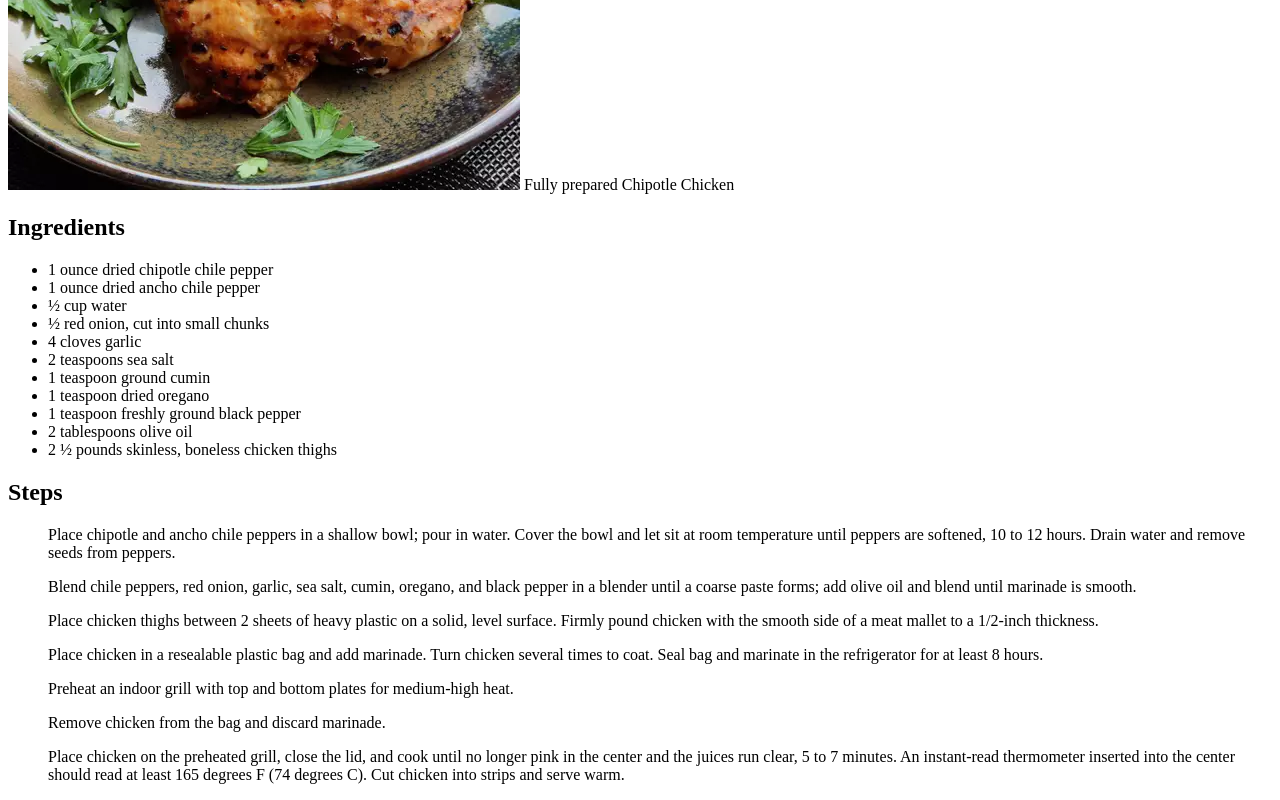
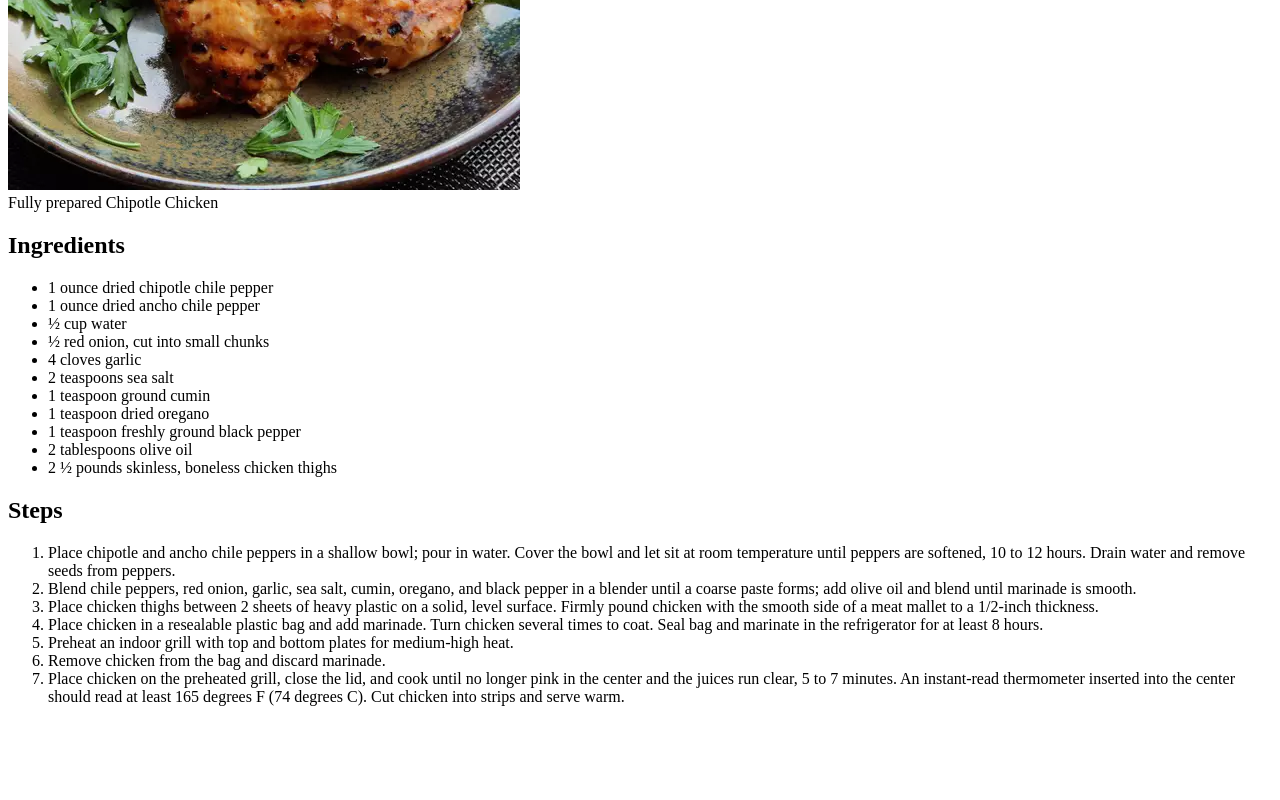
Before and after one commit to Overwatch-23580/TOP, a plain HTML site: page TOP-Recipe/recipes/chipotle-chicken.html in a window 1280 px wide. Shown: the part 402-1202 px from the top of the page. After the commit the page ends 1124 px from the top, so only its background shows below. Drawn offline with Linux system fonts and the light colour scheme.

Commit message:
Fixed a typo where li was ol and added br line between caption and the image

```diff
--- a/TOP-Recipe/recipes/chipotle-chicken.html
+++ b/TOP-Recipe/recipes/chipotle-chicken.html
@@ -10,7 +10,7 @@
 
 <body>
     <h1>Chipotle Chicken</h1>
-    <img src="recipes-picture/image (1).webp">
+    <img src="recipes-picture/image (1).webp"><br>
     <caption>Fully prepared Chipotle Chicken</caption>
     <h2>Ingredients</h2>
     <ul>
@@ -27,25 +27,34 @@
         <li>2 ½ pounds skinless, boneless chicken thighs</li>
     </ul>
     <h2>Steps</h2>
-    <ol>Place chipotle and ancho chile peppers in a shallow bowl; pour in water. Cover the bowl and let sit at room
+    <ol>
+        <li>Place chipotle and ancho chile peppers in a shallow bowl; pour in water. Cover the bowl and let sit at room
             temperature
-        until peppers are softened, 10 to 12 hours. Drain water and remove seeds from peppers.</ol>
-    <ol>Blend chile peppers, red onion, garlic, sea salt, cumin, oregano, and black pepper in a blender until a coarse
+            until peppers are softened, 10 to 12 hours. Drain water and remove seeds from peppers.</li>
+        <li>Blend chile peppers, red onion, garlic, sea salt, cumin, oregano, and black pepper in a blender until a
+            coarse
             paste
-        forms; add olive oil and blend until marinade is smooth.</ol>
-    <ol>Place chicken thighs between 2 sheets of heavy plastic on a solid, level surface. Firmly pound chicken with the
+            forms; add olive oil and blend until marinade is smooth.</li>
+        <li>Place chicken thighs between 2 sheets of heavy plastic on a solid, level surface. Firmly pound chicken with
+            the
             smooth
-        side of a meat mallet to a 1/2-inch thickness.</ol>
-    <ol>Place chicken in a resealable plastic bag and add marinade. Turn chicken several times to coat. Seal bag and
+            side of a meat mallet to a 1/2-inch thickness.</li>
+        <li>Place chicken in a resealable plastic bag and add marinade. Turn chicken several times to coat. Seal bag and
             marinate in
-        the refrigerator for at least 8 hours.</ol>
-    <ol>Preheat an indoor grill with top and bottom plates for medium-high heat.</ol>
-    <ol>Remove chicken from the bag and discard marinade.</ol>
-    <ol>Place chicken on the preheated grill, close the lid, and cook until no longer pink in the center and the juices
+            the refrigerator for at least 8 hours.</li>
+        <li>Preheat an indoor grill with top and bottom plates for medium-high heat.</li>
+        <li>Remove chicken from the bag and discard marinade.</li>
+        <li>
+            Place chicken on the preheated grill, close the lid, and cook until no longer pink in the center and the
+            juices
             run
-        clear, 5 to 7 minutes. An instant-read thermometer inserted into the center should read at least 165 degrees F
+            clear, 5 to 7 minutes. An instant-read thermometer inserted into the center should read at least 165 degrees
+            F
             (74
-        degrees C). Cut chicken into strips and serve warm.</ol>
+            degrees C). Cut chicken into strips and serve warm.
+        </li>
+    </ol>
+
 </body>
 
 </html>
```
Also changed, not shown: TOP-Recipe/recipes/lasagna.html (+1 -1 lines). Lines whose indentation alone changed are shown as unchanged.
